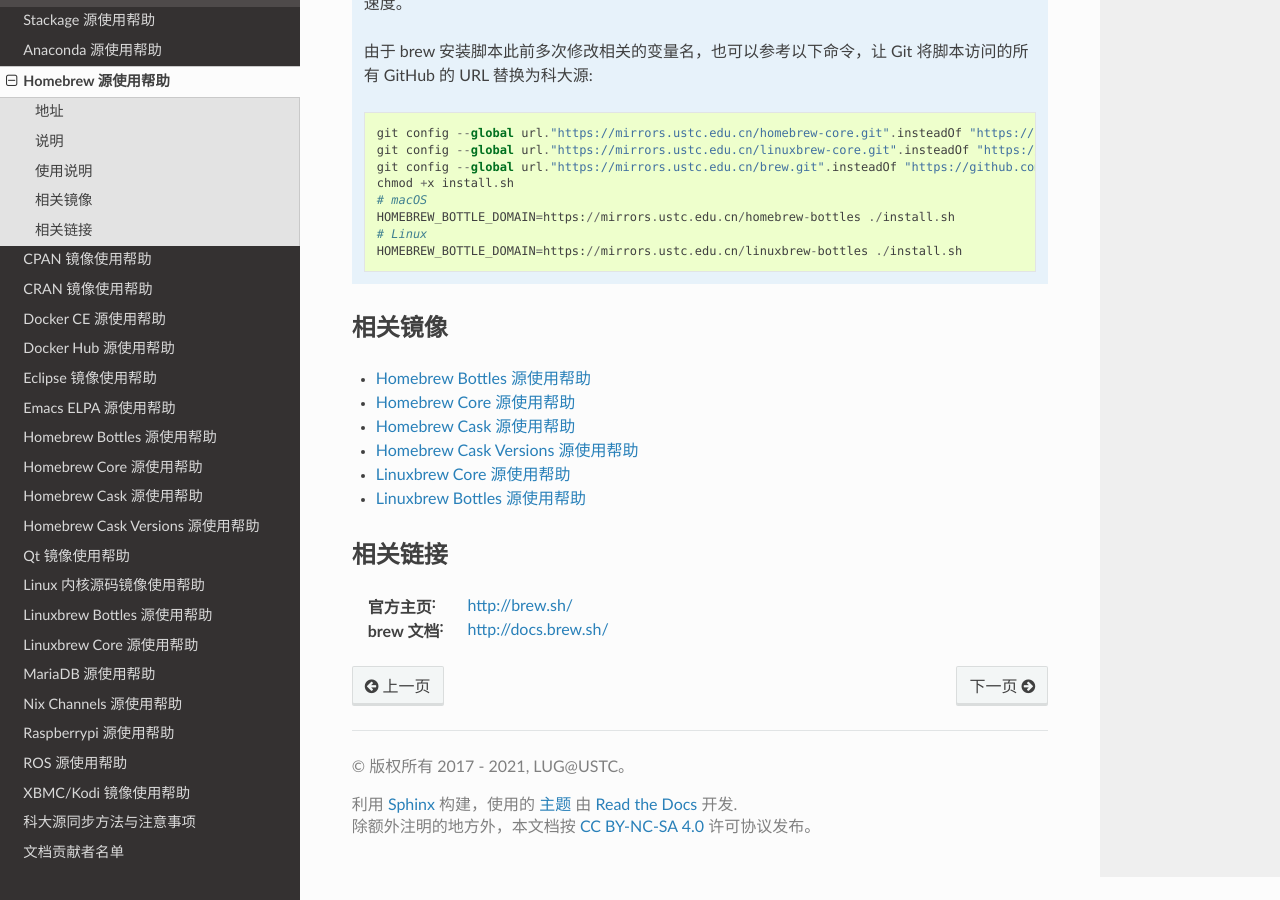
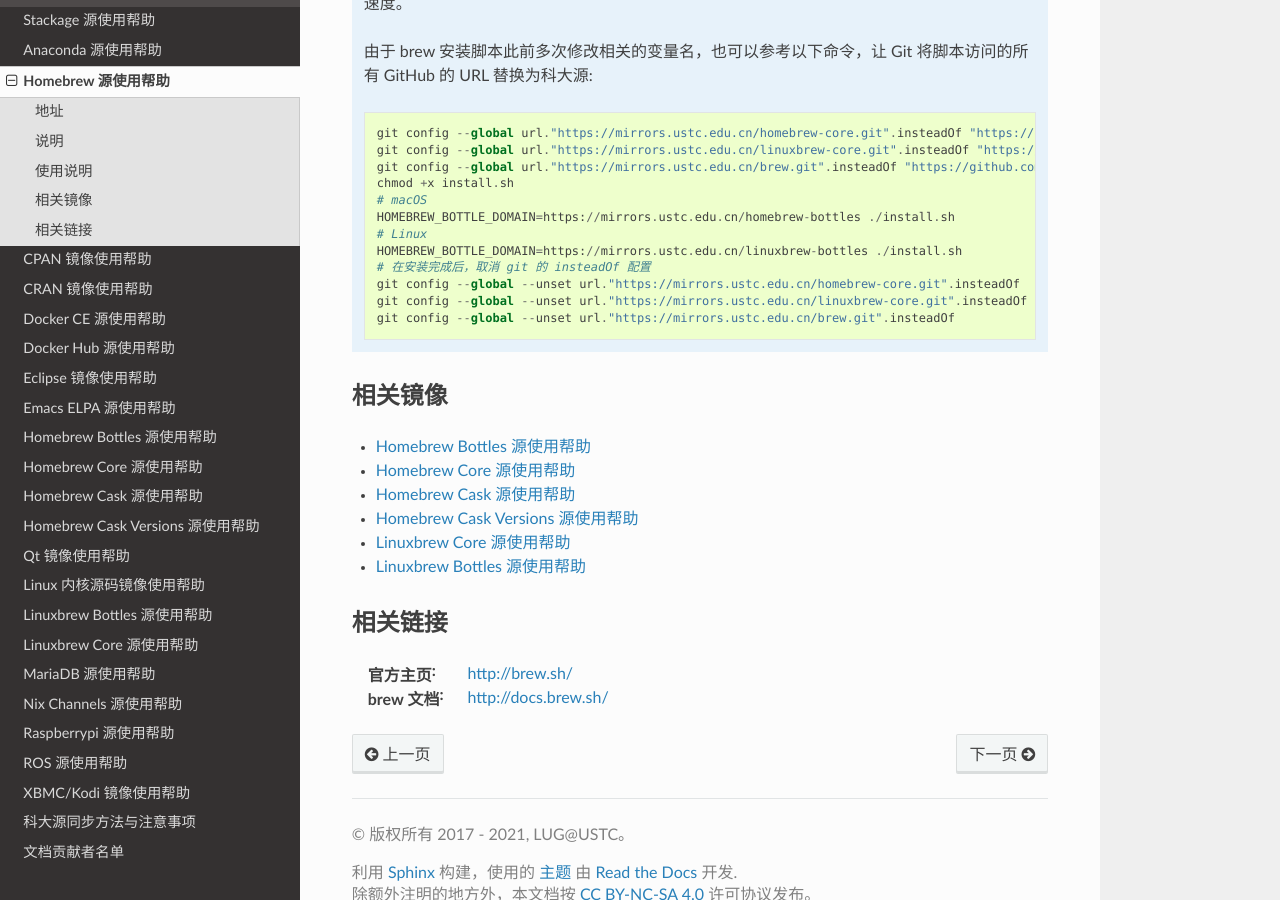
Before and after one commit to ustclug/mirrorhelp, a Sphinx documentation site: the page built from source/brew.git.rst, in a window 1280 px wide and 900 px high, scrolled down 900 px. Built offline with Sphinx 7.4.7 and the Read the Docs theme 2.0.0, drawn with Linux system fonts in a browser that asks for light colours; pages that are not in the unit, such as notebooks, are missing from menus.

Commit message:
brew.git: unset insteadOf after installation

```diff
--- a/source/brew.git.rst
+++ b/source/brew.git.rst
@@ -50,6 +50,10 @@
         HOMEBREW_BOTTLE_DOMAIN=https://mirrors.ustc.edu.cn/homebrew-bottles ./install.sh
         # Linux
         HOMEBREW_BOTTLE_DOMAIN=https://mirrors.ustc.edu.cn/linuxbrew-bottles ./install.sh
+        # 在安装完成后，取消 git 的 insteadOf 配置
+        git config --global --unset url."https://mirrors.ustc.edu.cn/homebrew-core.git".insteadOf
+        git config --global --unset url."https://mirrors.ustc.edu.cn/linuxbrew-core.git".insteadOf
+        git config --global --unset url."https://mirrors.ustc.edu.cn/brew.git".insteadOf
 
 相关镜像
 ========
```
